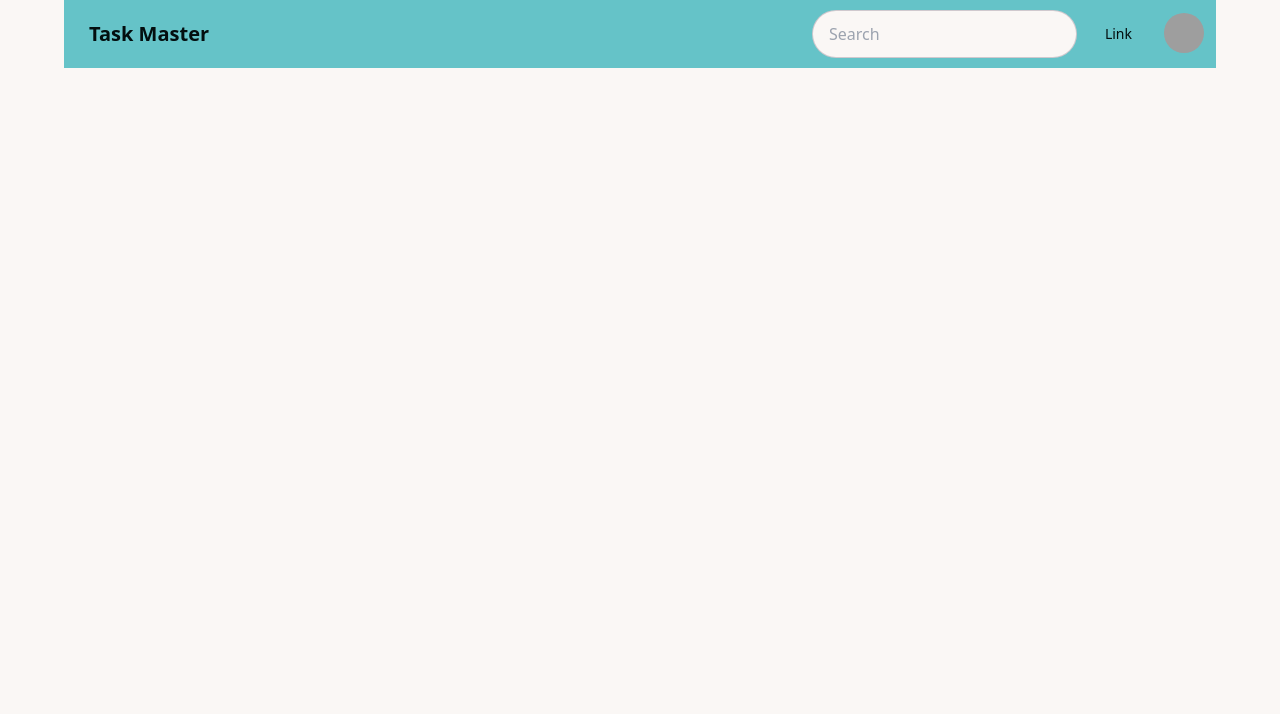
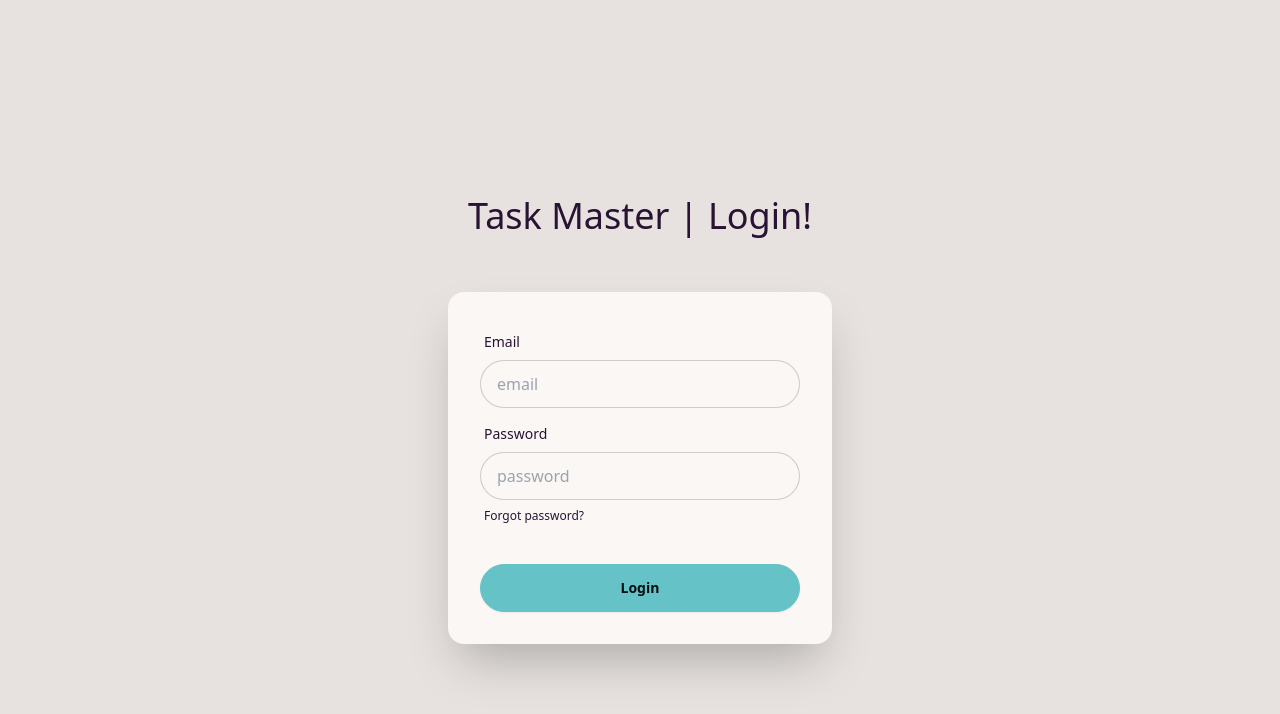
Before and after one commit to tony-cypher/task-master, a React (Vite) app in the folder frontend/: page / in a window 1280 px wide. Shown: the top 714 px of the page. Built offline with nearby package versions, Linux system fonts and the light colour scheme; grey boxes are pictures that could not be loaded.

Commit message:
Designed loginPage

```diff
--- a/frontend/src/App.jsx
+++ b/frontend/src/App.jsx
@@ -1,56 +1,14 @@
+import Navbar from "./components/common/Navbar";
+import LoginPage from "./pages/auth/login/LoginPage";
+import SignupPage from "./pages/auth/signup/SignupPage";
+
 function App() {
+  const authUser = false;
   return (
     <div className="flex max-w-6xl mx-auto">
-      <div className="navbar  bg-primary text-primary-content">
-        <div className="flex-1">
-          <a className="btn btn-ghost text-xl">Task Master</a>
-        </div>
-        <div className="flex-none gap-2">
-          <div className="form-control">
-            <input
-              type="text"
-              placeholder="Search"
-              className="input input-bordered w-24 md:w-auto"
-            />
-          </div>
-          <ul className="menu menu-horizontal px-1">
-            <li>
-              <a>Link</a>
-            </li>
-          </ul>
-          <div className="dropdown dropdown-end">
-            <div
-              tabIndex={0}
-              role="button"
-              className="btn btn-ghost btn-circle avatar"
-            >
-              <div className="w-10 rounded-full">
-                <img
-                  alt="Tailwind CSS Navbar component"
-                  src="https://img.daisyui.com/images/stock/photo-1534528741775-53994a69daeb.webp"
-                />
-              </div>
-            </div>
-            <ul
-              tabIndex={0}
-              className="menu menu-sm dropdown-content bg-base-100 rounded-box z-[1] mt-3 w-52 p-2 shadow"
-            >
-              <li>
-                <a className="justify-between">
-                  Profile
-                  <span className="badge">New</span>
-                </a>
-              </li>
-              <li>
-                <a>Settings</a>
-              </li>
-              <li>
-                <a>Logout</a>
-              </li>
-            </ul>
-          </div>
-        </div>
-      </div>
+      {authUser && <Navbar />}
+      {authUser && <LoginPage />}
+      <SignupPage />
     </div>
   );
 }
--- /dev/null
+++ b/frontend/src/components/common/Navbar.jsx
@@ -0,0 +1,76 @@
+import { useState } from "react";
+
+const Navbar = () => {
+  const [theme, setTheme] = useState("dark");
+
+  // Function to toggle the theme
+  const handleToggle = () => {
+    const newTheme = theme === "cupcake" ? "dark" : "cupcake"; // Switch themes
+    setTheme(newTheme); // Update state
+    document.documentElement.setAttribute("data-theme", newTheme); // Update HTML attribute
+  };
+  return (
+    <div className="navbar bg-base-300 mt-2">
+      <div className="flex-1">
+        <a className="btn btn-ghost text-lg">Task Master</a>
+      </div>
+      <div className="flex-none gap-2">
+        <div className="form-control w-14">
+          <label className="label cursor-pointer">
+            <input
+              type="checkbox"
+              className="toggle toggle-primary"
+              onChange={handleToggle}
+              checked={theme === "dark"}
+            />
+          </label>
+        </div>
+        <div className="form-control w-20">
+          <input
+            type="text"
+            placeholder="Search"
+            className="input input-bordered w-20 md:w-auto"
+          />
+        </div>
+        <ul className="menu menu-horizontal w-14">
+          <li>
+            <a>Link</a>
+          </li>
+        </ul>
+        <div className="dropdown dropdown-end">
+          <div
+            tabIndex={0}
+            role="button"
+            className="btn btn-ghost btn-circle avatar"
+          >
+            <div className="w-10 rounded-full">
+              <img
+                alt="Tailwind CSS Navbar component"
+                src="https://img.daisyui.com/images/stock/photo-1534528741775-53994a69daeb.webp"
+              />
+            </div>
+          </div>
+          <ul
+            tabIndex={0}
+            className="menu menu-sm dropdown-content bg-base-100 rounded-box z-[1] mt-3 w-52 p-2 shadow"
+          >
+            <li>
+              <a className="justify-between">
+                Profile
+                <span className="badge">New</span>
+              </a>
+            </li>
+            <li>
+              <a>Settings</a>
+            </li>
+            <li>
+              <a>Logout</a>
+            </li>
+          </ul>
+        </div>
+      </div>
+    </div>
+  );
+};
+
+export default Navbar;
--- /dev/null
+++ b/frontend/src/pages/auth/login/LoginPage.jsx
@@ -0,0 +1,47 @@
+const LoginPage = () => {
+  return (
+    <div className="hero bg-base-300 absolute inset-0 flex items-center justify-center">
+      <div className="hero-content flex-col w-5/6">
+        <div className="text-center p-10">
+          <h1 className="text-4xl font-medium">Task Master | Login!</h1>
+        </div>
+        <div className="card bg-base-100 w-full max-w-sm shrink-0 shadow-2xl">
+          <form className="card-body">
+            <div className="form-control">
+              <label className="label">
+                <span className="label-text">Email</span>
+              </label>
+              <input
+                type="email"
+                placeholder="email"
+                className="input input-bordered"
+                required
+              />
+            </div>
+            <div className="form-control">
+              <label className="label">
+                <span className="label-text">Password</span>
+              </label>
+              <input
+                type="password"
+                placeholder="password"
+                className="input input-bordered"
+                required
+              />
+              <label className="label">
+                <a href="#" className="label-text-alt link link-hover">
+                  Forgot password?
+                </a>
+              </label>
+            </div>
+            <div className="form-control mt-6">
+              <button className="btn btn-primary">Login</button>
+            </div>
+          </form>
+        </div>
+      </div>
+    </div>
+  );
+};
+
+export default LoginPage;
--- /dev/null
+++ b/frontend/src/pages/auth/signup/SignupPage.jsx
@@ -0,0 +1,47 @@
+const SignupPage = () => {
+  return (
+    <div className="hero bg-base-300 absolute inset-0 flex items-center justify-center">
+      <div className="hero-content flex-col w-5/6">
+        <div className="text-center p-10">
+          <h1 className="text-4xl font-medium">Task Master | Login!</h1>
+        </div>
+        <div className="card bg-base-100 w-full max-w-sm shrink-0 shadow-2xl">
+          <form className="card-body">
+            <div className="form-control">
+              <label className="label">
+                <span className="label-text">Email</span>
+              </label>
+              <input
+                type="email"
+                placeholder="email"
+                className="input input-bordered"
+                required
+              />
+            </div>
+            <div className="form-control">
+              <label className="label">
+                <span className="label-text">Password</span>
+              </label>
+              <input
+                type="password"
+                placeholder="password"
+                className="input input-bordered"
+                required
+              />
+              <label className="label">
+                <a href="#" className="label-text-alt link link-hover">
+                  Forgot password?
+                </a>
+              </label>
+            </div>
+            <div className="form-control mt-6">
+              <button className="btn btn-primary">Login</button>
+            </div>
+          </form>
+        </div>
+      </div>
+    </div>
+  );
+};
+
+export default SignupPage;
```
